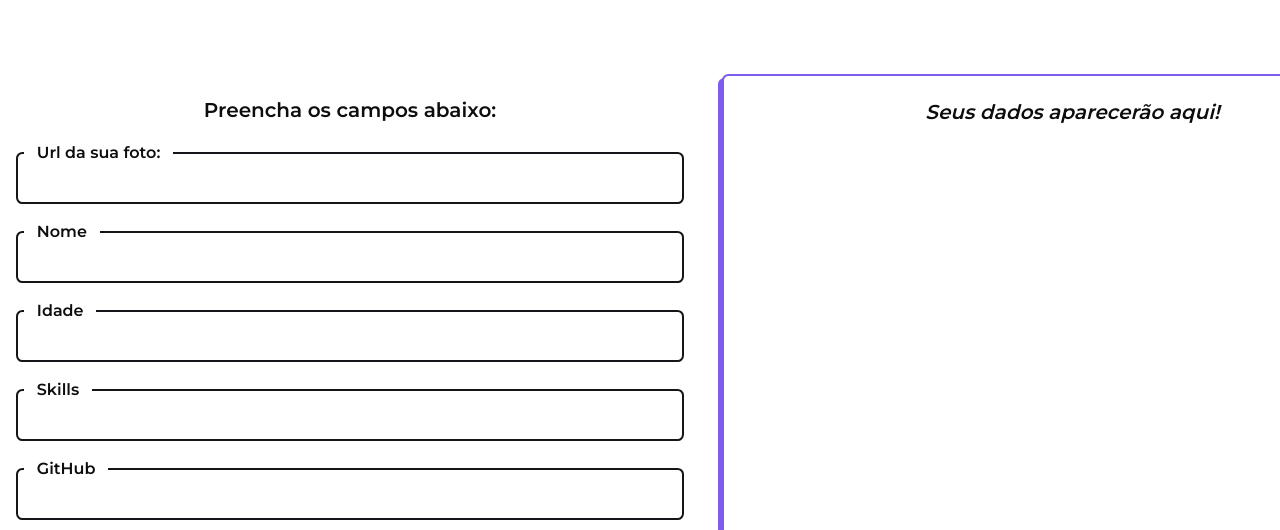
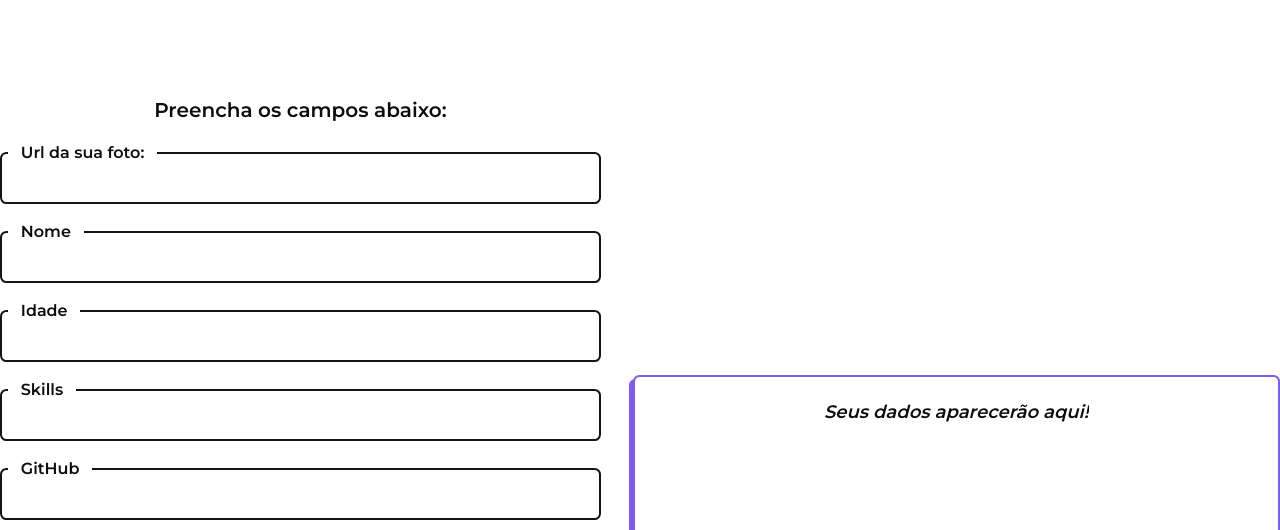
Before and after one commit to malcoon/tech-da-semana-js, a plain HTML site: page index.html in a window 1280 px wide. Shown: the part 244-774 px from the top of the page. Drawn offline with Linux system fonts and the light colour scheme.

Commit message:
Update - Desafio Extra

```diff
--- a/assets/style.css
+++ b/assets/style.css
@@ -81,21 +81,19 @@ header {
 
 /* main */
 main {
-    gap: 1.4rem;
-    display: grid;
+    gap: 2rem;
+    display: flex;
     margin: 0 auto;
     padding: 1rem 0;
     font-size: 14px;
     max-width: 1440px;
-    grid-template-rows: auto 1fr;
-    grid-template-columns: 1fr;
-    grid-template-areas:
-    "extra return";
+    align-items: center;
+    justify-content: space-around;
 }
 
 section {
     width: 700px;
-    padding: 1.5rem 1rem;
+    padding: 1.5rem 0;
 }
 
 .challenge-link {
@@ -112,21 +110,13 @@ section {
     line-height: 1.4rem;
 }
 
-.challenge-extra-content {
-    grid-area: extra;
-}
-
     .challenge-extra a {
         color: var(--yellow);
     }
 
-.challenge-extra-return {
-    grid-area: return;
-}
-
 /* Desafio Extra*/
 .challenge-extra-content {
-    width: 700px;
+    width: 650px;
     justify-content: center;
 }
 
@@ -168,8 +158,10 @@ section {
 
 .challenge-extra-return {
     width: 700px;
+    display: flex;
     color: var(--white);
     border-radius: .4rem;
+    justify-content: center;
     height: calc(100% - 330px);
     background-color: var(--white);
     border: 2px solid var(--purple);
@@ -177,6 +169,7 @@ section {
 }
 
 .returnTitle {
+    font-size: 18px;
     font-style: italic;
     margin-bottom: 2rem;
 }
@@ -229,6 +222,7 @@ section {
 .dados-input-content {
     gap: 1rem;
     display: flex;
+    align-items: center;
 }
 
 .returnPerfilUsuario {
```
